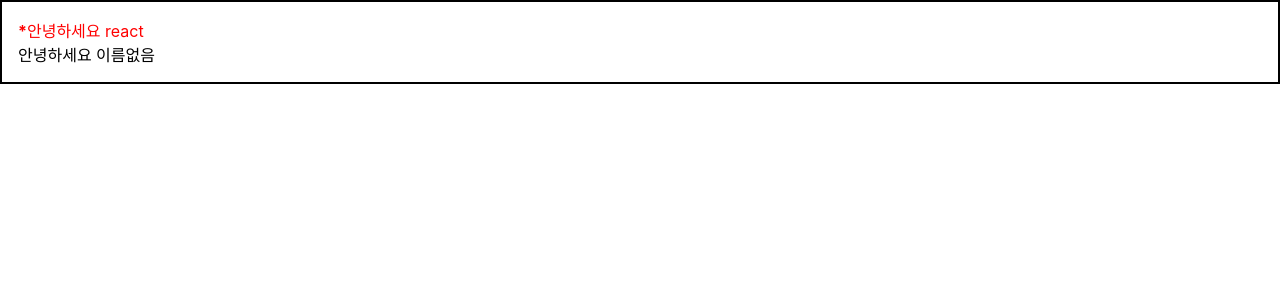
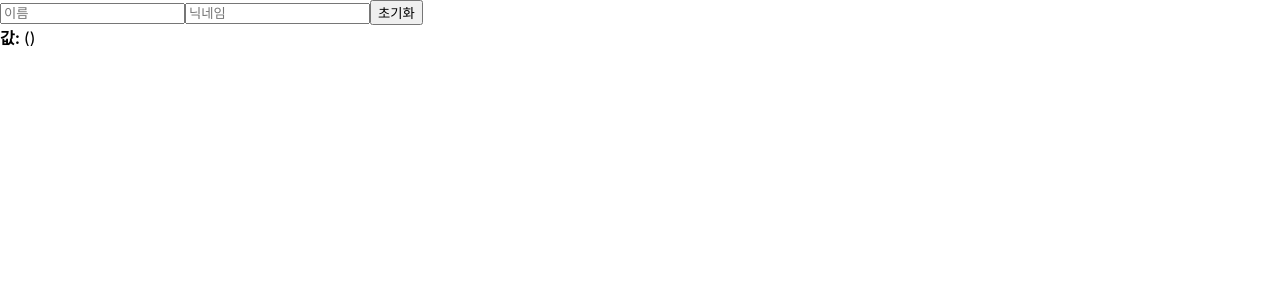
Before and after one commit to psy2848048/begin_react, a React (Create React App) app: page / in a window 1280 px wide. Shown: the top 300 px of the page. Built offline with nearby package versions, Linux system fonts and the light colour scheme.

Commit message:
feat: studied to useRef

```diff
--- a/src/App.js
+++ b/src/App.js
@@ -1,12 +1,11 @@
+import Counter from './Counter';
 import Hello from './Hello';
 import Wrapper from './Wrapper';
+import InputSample from './InputSample';
 
 function App() {
   return (
-    <Wrapper>
-      <Hello name="react" color="red" isSpecial={true}/>
-      <Hello color="black" />
-    </Wrapper>
+    <InputSample />
   );
 }
 
--- /dev/null
+++ b/src/Counter.js
@@ -0,0 +1,23 @@
+import React, { useState } from "react";
+
+function Counter() {
+    const [number, setNumber] = useState(0);
+
+    const onIncrease = () => {
+        setNumber(prevNumber => prevNumber + 1);
+    }
+
+    const onDecrease = () => {
+        setNumber(prevNumber => prevNumber - 1);
+    }
+
+    return (
+        <>
+            <h1>{number}</h1>
+            <button onClick={ onIncrease }>+1</button>
+            <button onClick={ onDecrease }>-1</button>
+        </>
+    );
+}
+
+export default Counter;
--- /dev/null
+++ b/src/InputSample.js
@@ -0,0 +1,42 @@
+import React, { useState, useRef } from "react";
+
+function InputSample() {
+    const [inputs, setInputs] = useState({
+        name: '',
+        nickname: ''
+    });
+
+    const nameInput = useRef();
+    const { name, nickname } = inputs;
+
+    const onChange = (e) => {
+        const {value, name} = e.target;
+        setInputs({
+            ...inputs,
+            [name]: value
+        })
+    };
+
+    const onReset = () => {
+        setInputs({
+            name: '',
+            nickname: ''
+        });
+
+        nameInput.current.focus();
+    };
+
+    return (
+        <>
+            <input name="name" placeholder="이름" onChange={onChange} value={name} ref={nameInput} />
+            <input name="nickname" placeholder="닉네임" onChange={onChange} value={nickname} />
+            <button onClick={onReset}>초기화</button>
+            <div>
+                <b>값: </b>
+                {name} ({nickname})
+            </div>
+        </>
+    );
+}
+
+export default InputSample;
```
